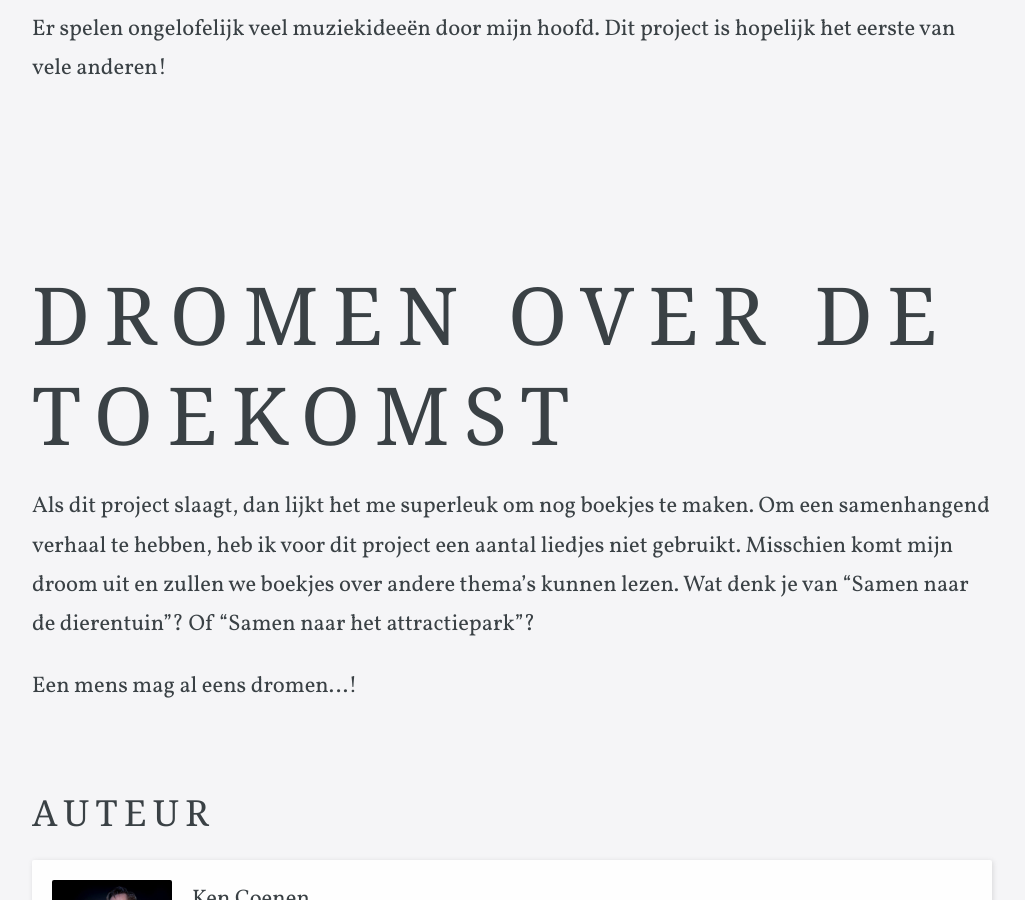
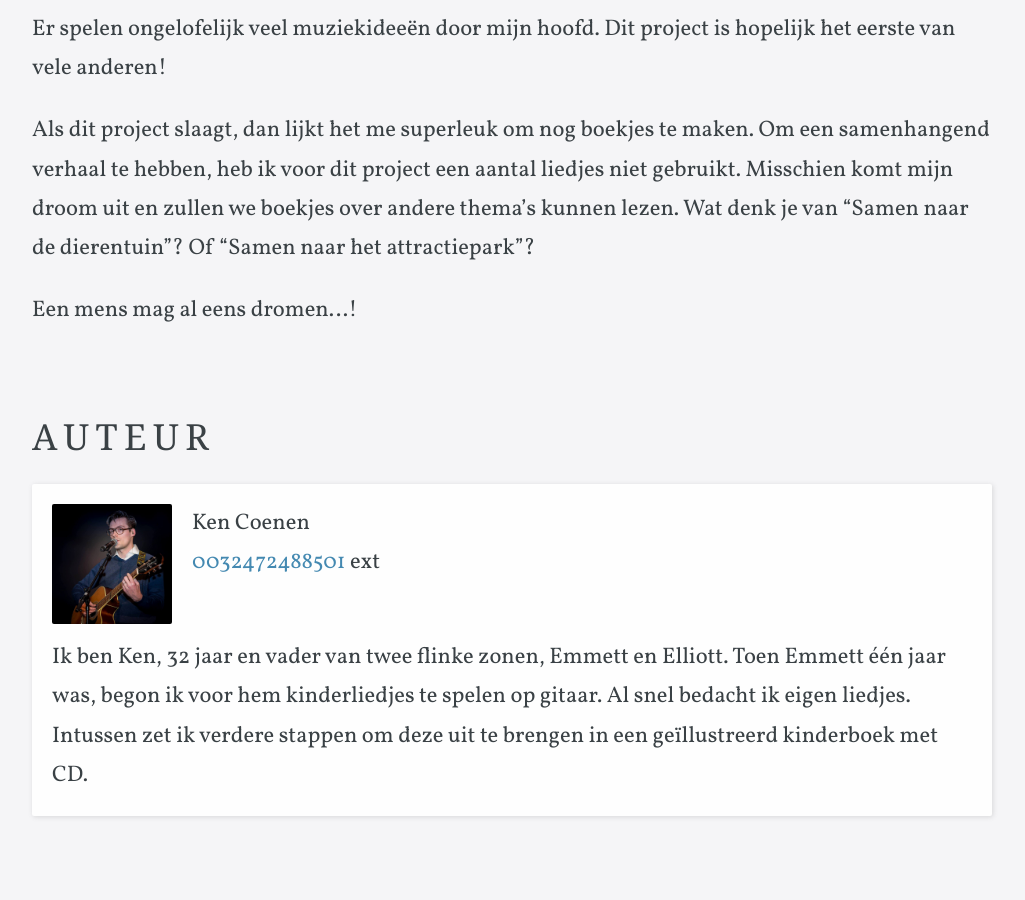
Before and after one commit to kencoenen/tinnensoldaatje, a Jekyll site: the page built from _posts/2017-04-01-laat-ik-mezelf-even-voorstellen.md, in a window 1280 px wide and 900 px high, scrolled down 1322 px. Shown: the whole window, without its empty margins (128-1153 px from the left). Built offline with Jekyll 4.4.1, drawn with Linux system fonts in a browser that asks for light colours; some web fonts are replaced.

```diff
--- a/_posts/2017-04-01-laat-ik-mezelf-even-voorstellen.md
+++ b/_posts/2017-04-01-laat-ik-mezelf-even-voorstellen.md
@@ -17,8 +17,6 @@
 
 Er spelen ongelofelijk veel muziekideeën door mijn hoofd. Dit project is hopelijk het eerste van vele anderen!
 
-# Dromen over de toekomst
-
 Als dit project slaagt, dan lijkt het me superleuk om nog boekjes te maken. Om een samenhangend verhaal te hebben, heb ik voor dit project een aantal liedjes niet gebruikt. Misschien komt mijn droom uit en zullen we boekjes over andere thema's kunnen lezen. Wat denk je van "Samen naar de dierentuin"? Of "Samen naar het attractiepark"?
 
 Een mens mag al eens dromen...!
```
